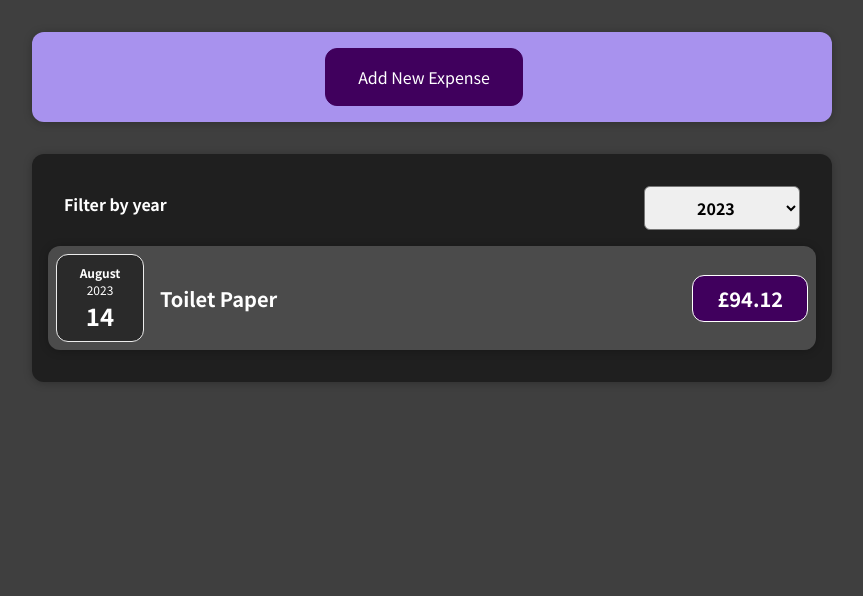
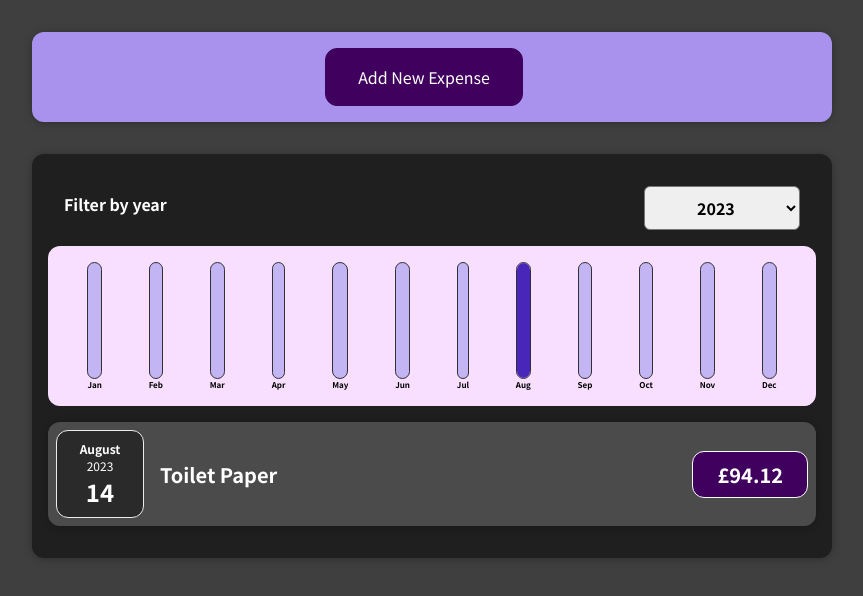
Before and after one commit to Paul3111/react-complete-guide, a React (Create React App) app: page / in a window 1280 px wide. Shown: the top 596 px of the page, without its empty margins (208-1071 px from the left). Built offline with nearby package versions, Linux system fonts and the light colour scheme.

Commit message:
Finalised chartbar component.

```diff
--- a/src/components/Chart/Chart.js
+++ b/src/components/Chart/Chart.js
@@ -3,11 +3,14 @@ import ChartBar from './ChartBar';
 import './Chart.css'
 
 const Chart = props => {
+  const dataPointValues = props.dataPoints.map(dataPoint => dataPoint.value);
+  const totalMaximum = Math.max(...dataPointValues);
+
   return <div className="chart">
     {props.dataPoints.map(dataPoint => <ChartBar
       key={dataPoint.label}
       value={dataPoint.value}
-      maxValue={null}
+      maxValue={totalMaximum}
       label={dataPoint.label}/>)}
   </div>
 };
--- a/src/components/Chart/ChartBar.js
+++ b/src/components/Chart/ChartBar.js
@@ -4,7 +4,7 @@ import './ChartBar.css'
 const ChartBar = props => {
   let barFillHeight = '0%';
 
-  if (props.max > 0) {
+  if (props.maxValue > 0) {
     barFillHeight = Math.round((props.value / props.maxValue) * 100) + '%';
   }
 
--- a/src/components/Expenses/Expenses.js
+++ b/src/components/Expenses/Expenses.js
@@ -3,6 +3,7 @@ import './Expenses.css'
 import Card from '../UI/Card'
 import ExpensesFilter from './ExpensesFilter';
 import ExpensesList from './ExpensesList';
+import ExpensesChart from './ExpensesChart';
 
 function Expenses(props) {
   const [filteredYear, setFilteredYear] = useState("2023");
@@ -19,6 +20,7 @@ function Expenses(props) {
     <div>
       <Card className="expenses">
         <ExpensesFilter selected={filteredYear} onChangeFilter={filterChangeHandler}/>
+        <ExpensesChart expenses={filteredExpenses}/>
         <ExpensesList items={filteredExpenses}/>
       </Card>
     </div>
--- /dev/null
+++ b/src/components/Expenses/ExpensesChart.js
@@ -0,0 +1,28 @@
+import React from "react";
+import Chart from "../Chart/Chart";
+
+const ExpensesChart = (props) => {
+  const chartDataPoints = [
+    {label: 'Jan', value: 0},
+    {label: 'Feb', value: 0},
+    {label: 'Mar', value: 0},
+    {label: 'Apr', value: 0},
+    {label: 'May', value: 0},
+    {label: 'Jun', value: 0},
+    {label: 'Jul', value: 0},
+    {label: 'Aug', value: 0},
+    {label: 'Sep', value: 0},
+    {label: 'Oct', value: 0},
+    {label: 'Nov', value: 0},
+    {label: 'Dec', value: 0}
+  ];
+
+  for (const expense of props.expenses) {
+    const expenseMonth = expense.date.getMonth(); // starting at 0 => January => 0
+    chartDataPoints[expenseMonth].value += expense.amount;
+  };
+
+  return <Chart dataPoints={chartDataPoints}/>
+};
+
+export default ExpensesChart;
--- a/src/components/newExpense/ExpenseForm.js
+++ b/src/components/newExpense/ExpenseForm.js
@@ -23,8 +23,8 @@ const ExpenseForm = (props) => {
 
     const expenseData = {
       title: enteredTitle,
-      amount: enteredAmount,
-      date: new Date(enteredDate)
+      amount: +enteredAmount,
+      date: new Date(enteredDate),
     };
     props.onSaveExpenseData(expenseData);
     setEnteredTitle("");
```
